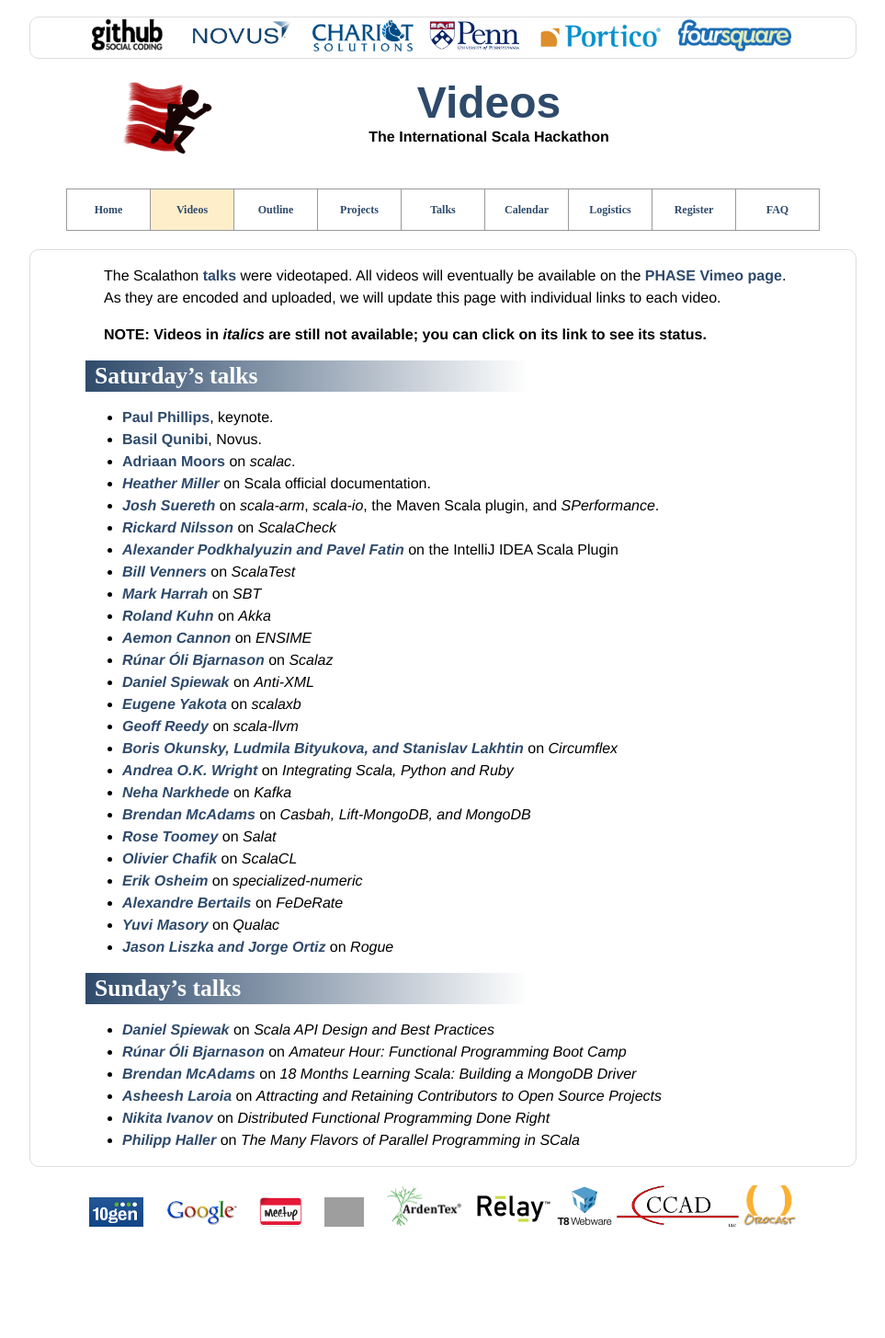
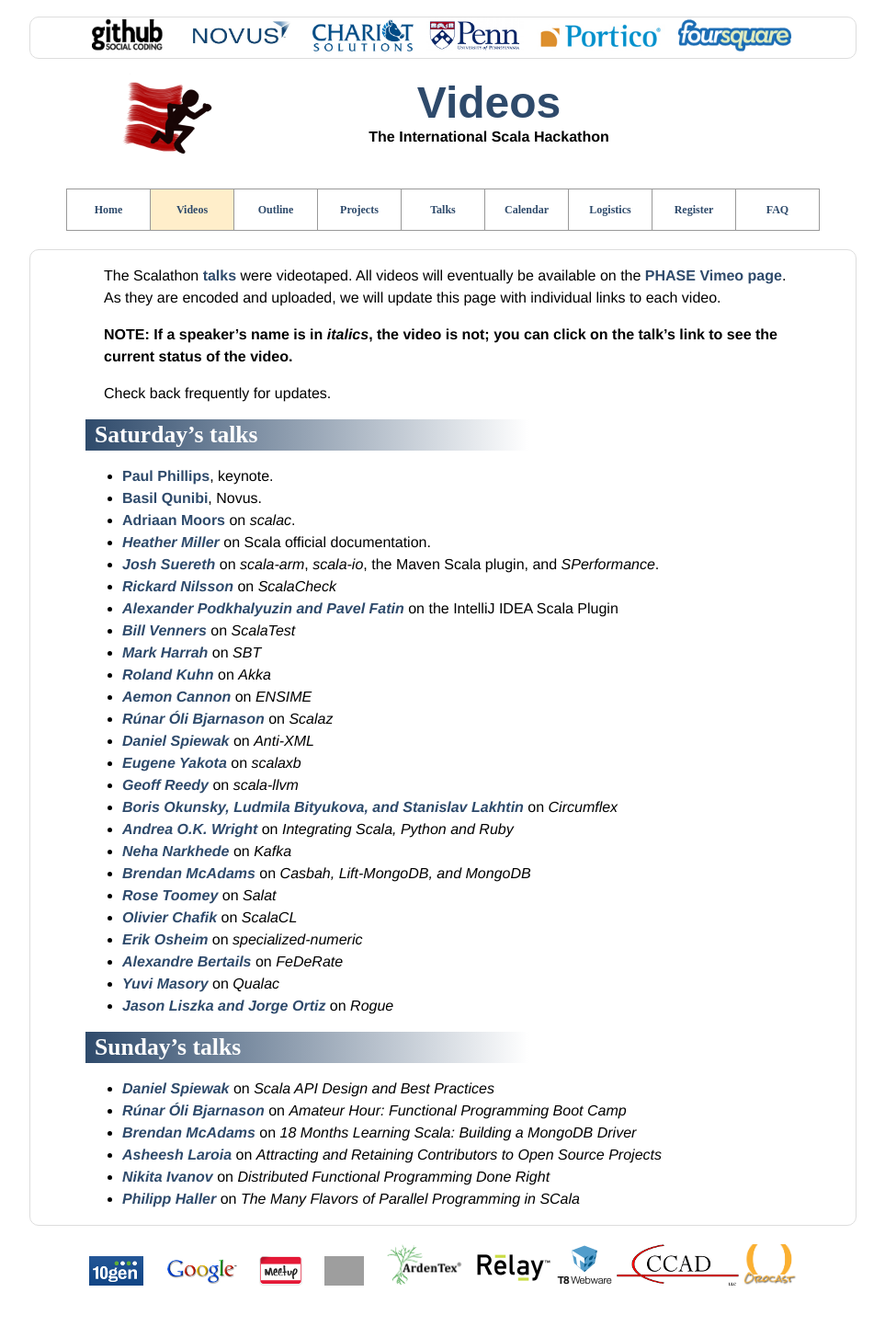
Before and after one commit to scala-phase/scalathon, a Jekyll site: the page built from videos.md, in a window 1280 px wide. Shown: the whole page at 92% size, without its empty margins (158-1121 px from the left). Built offline with Jekyll 4.4.1, drawn with Linux system fonts in a browser that asks for light colours; some web fonts are replaced; Markdown is read by kramdown in place of the engine named in the settings; before the commit the page ends 1391 px from its top, so only the background shows below that; grey boxes are pictures that could not be loaded.

Commit message:
Clarified the note.

```diff
--- a/videos.md
+++ b/videos.md
@@ -9,8 +9,10 @@
 they are encoded and uploaded, we will update this page with individual links
 to each video.
 
-**NOTE: Videos in *italics* are still not available; you can click on
-its link to see its status.**
+**NOTE: If a speaker's name is in *italics*, the video is not; you can
+click on the talk's link to see the current status of the video.**
+
+Check back frequently for updates.
 
 # Saturday's talks
 
```
